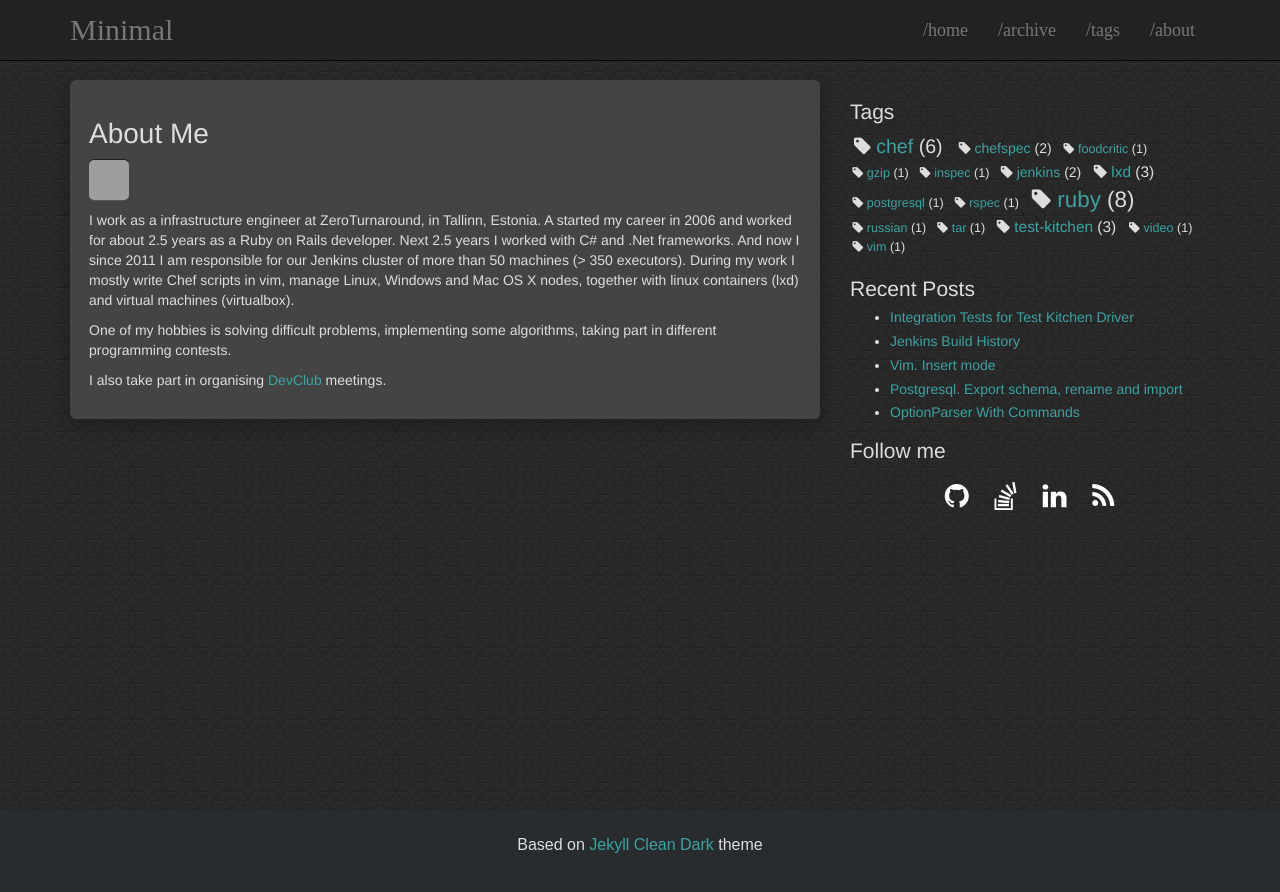
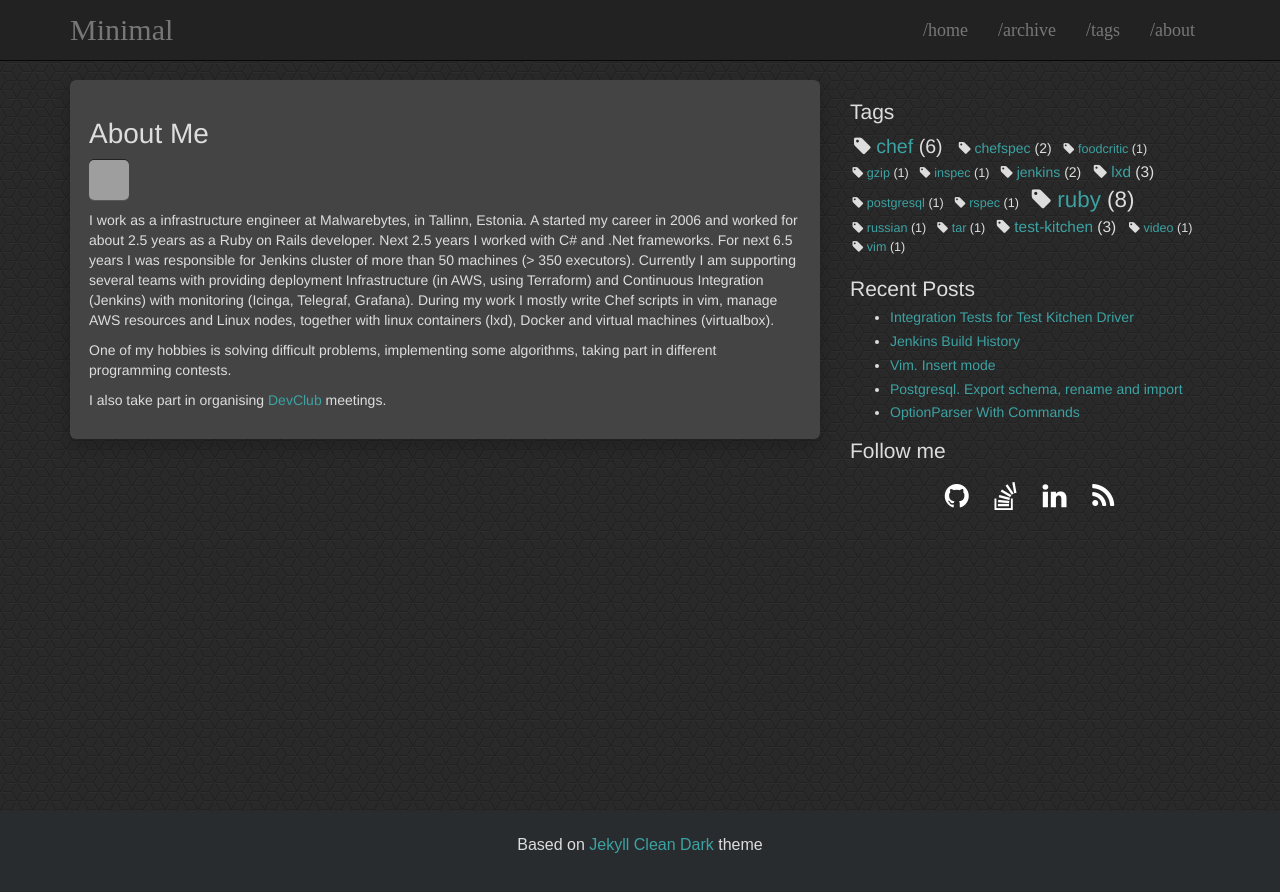
Before and after one commit to DracoAter/dracoater.github.io, a Jekyll site: the page built from about.md, in a window 1280 px wide. Shown: the top 892 px of the page. Built offline with Jekyll 4.4.1, drawn with Linux system fonts in a browser that asks for light colours; comment, search, counter and statistics services are not loaded; grey boxes are pictures that could not be loaded.

Commit message:
Update about me

```diff
--- a/about.md
+++ b/about.md
@@ -8,11 +8,13 @@ title: About
 
 {% avatar DracoAter %}
 
-I work as a infrastructure engineer at ZeroTurnaround, in Tallinn, Estonia. A started my career in
+I work as a infrastructure engineer at Malwarebytes, in Tallinn, Estonia. A started my career in
 2006 and worked for about 2.5 years as a Ruby on Rails developer. Next 2.5 years I worked with
-C# and .Net frameworks. And now I since 2011 I am responsible for our Jenkins cluster of more than
-50 machines (> 350 executors). During my work I mostly write Chef scripts in vim, manage Linux,
-Windows and Mac OS X nodes, together with linux containers (lxd) and virtual machines (virtualbox).
+C# and .Net frameworks. For next 6.5 years I was responsible for Jenkins cluster of more than
+50 machines (> 350 executors). Currently I am supporting several teams with providing deployment
+Infrastructure (in AWS, using Terraform) and Continuous Integration (Jenkins) with monitoring
+(Icinga, Telegraf, Grafana). During my work I mostly write Chef scripts in vim, manage AWS resources
+and Linux nodes, together with linux containers (lxd), Docker and virtual machines (virtualbox).
 
 One of my hobbies is solving difficult problems, implementing some algorithms, taking part in
 different programming contests.
```
